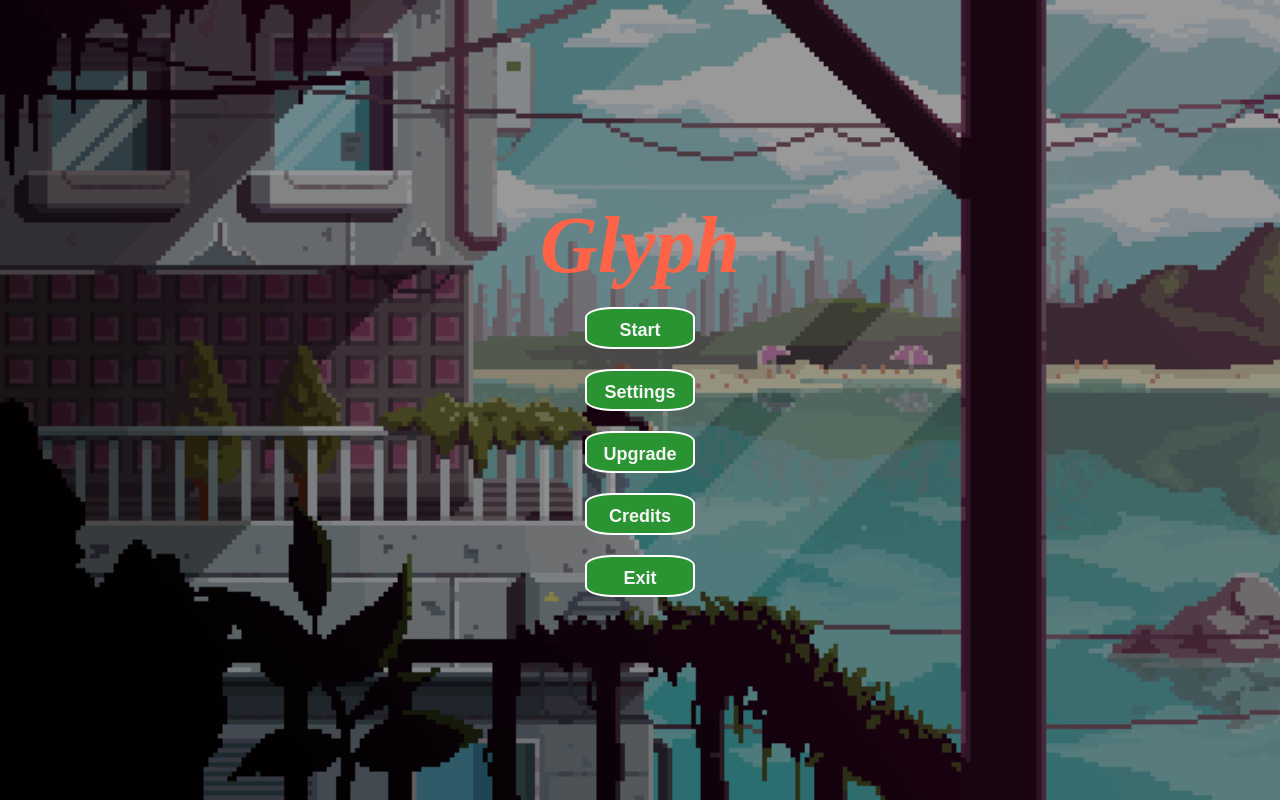
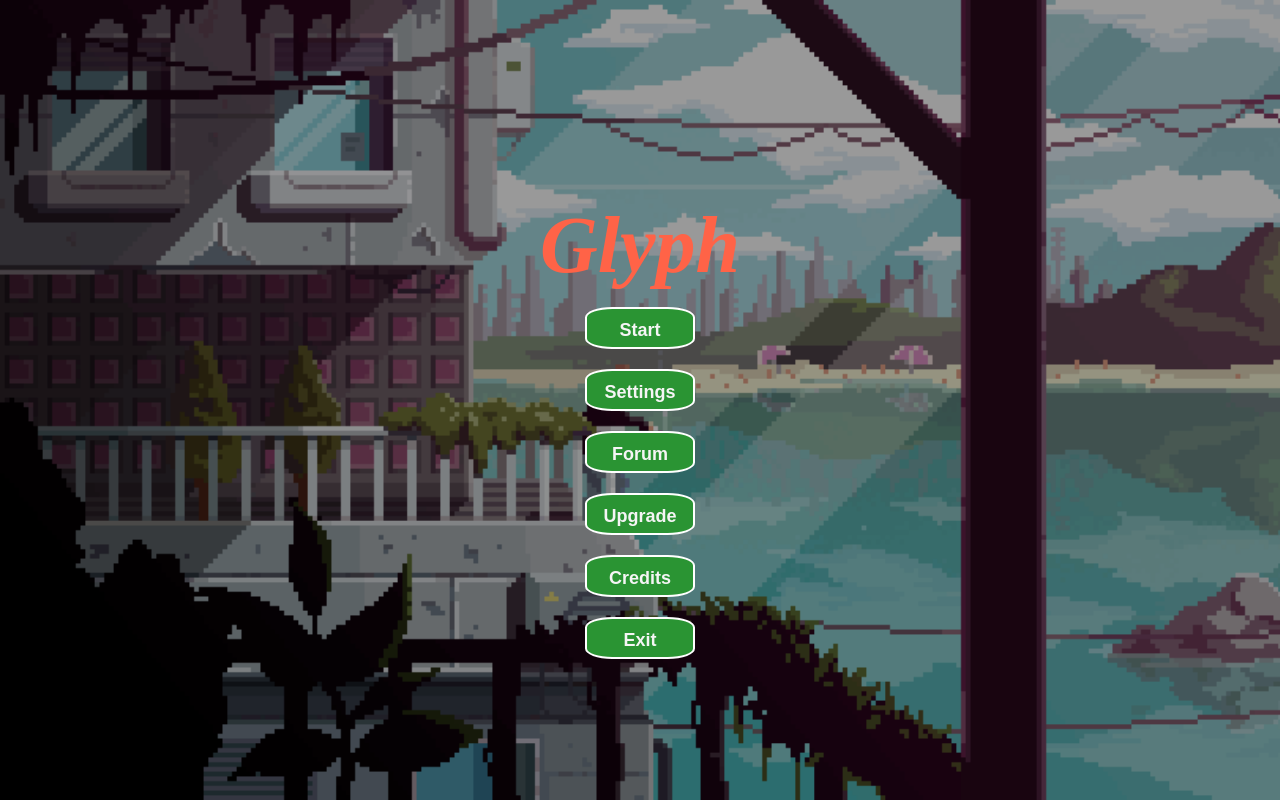
Before and after one commit to Vladul555/2020_21_project-2, a website: page Website Code/Main Menu/index.html in a window 1280 px wide. Drawn offline with Linux system fonts and the light colour scheme.

Commit message:
Update index.html

```diff
--- a/Website Code/Main Menu/index.html
+++ b/Website Code/Main Menu/index.html
@@ -26,6 +26,10 @@
                     <button class="buttons" id="settings">Settings</button></a>
             </li>
             <li class="list">
+                <a href="/Forum/home.html">
+                    <button class="buttons" id="forum">Forum</button></a>
+            </li>
+            <li class="list">
                 <a href="../Upgrade/index.html">
                     <button class="buttons" id="upgrade">Upgrade</button></a>
             </li>
```
